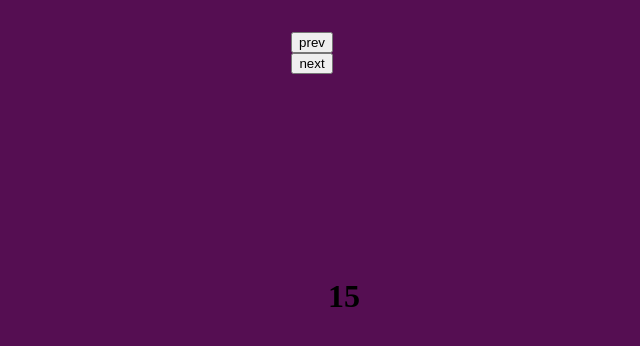
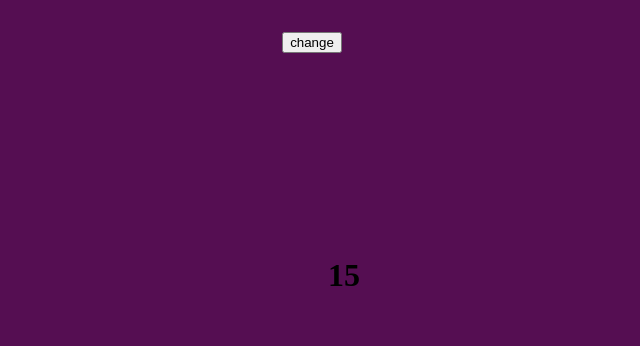
Before and after one commit to dfirebaugh/clock-face, a React (Create React App) app: page / in a window 1280 px wide. Shown: the top 346 px of the page, without its empty margins (328-968 px from the left). Built offline with nearby package versions, Linux system fonts and the light colour scheme.

Commit message:
minor change removing prevbutton

```diff
--- a/src/App.js
+++ b/src/App.js
@@ -39,13 +39,11 @@ class App extends Component {
         return;
     }
   }
-  dec = () => this.setState({ componentNum: this.state.componenNum - 1 })
   inc = () => this.setState({ componentNum: this.state.componentNum + 1 })
   render() {
     return (
       <div className="App container">
-        <button onClick={this.dec}> prev </button>
-        <button onClick={this.inc}> next </button>
+        <button onClick={this.inc}> change </button>
         {this.state && this.getComponent(this.state.componentNum)}
       </div>
     );
```
